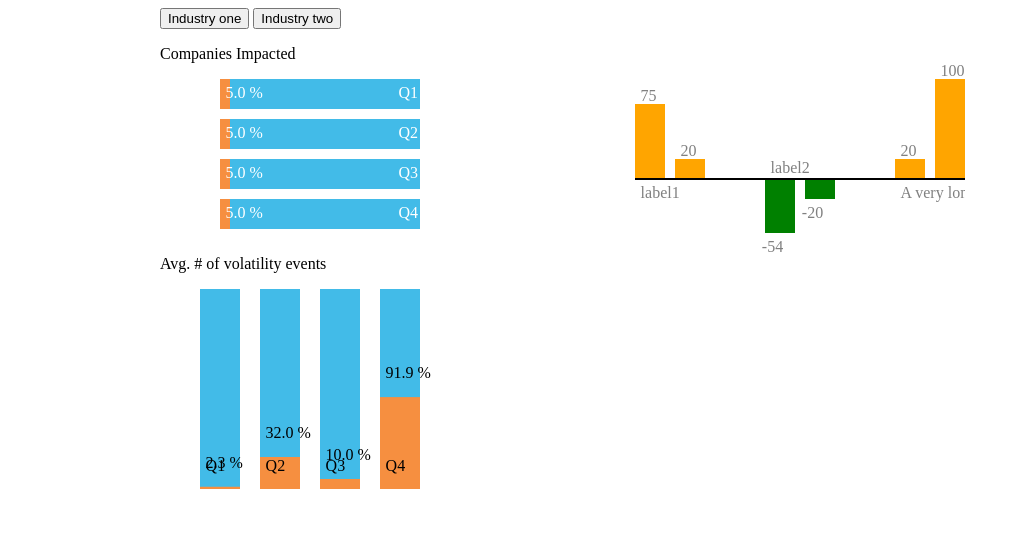
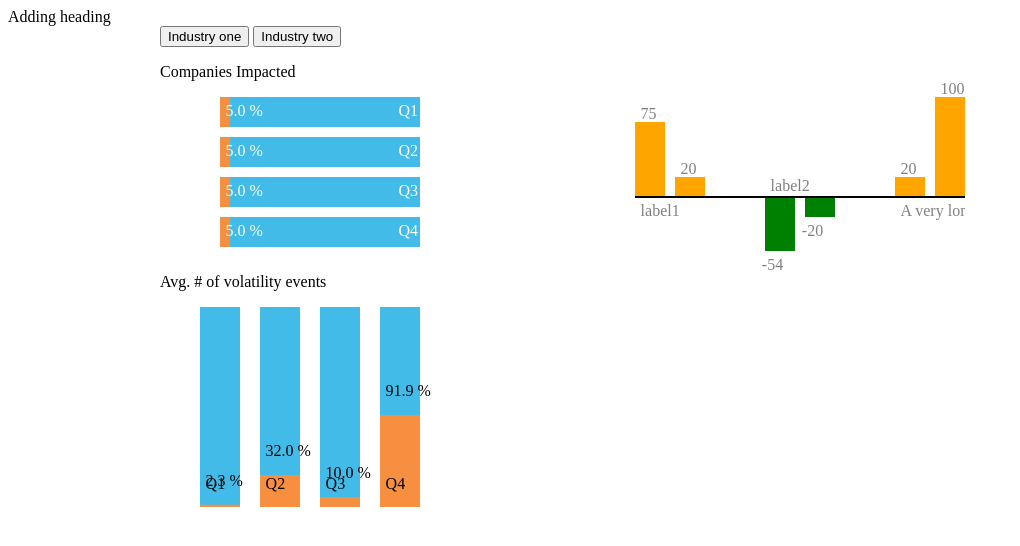
Before and after one commit to crazymonmon/GenpactInfoGraph, a plain HTML site: page index.html in a window 1280 px wide. Shown: the whole page, without its empty margins (0-1020 px from the left). Drawn offline with Linux system fonts and the light colour scheme.

Commit message:
Added text to index.html

```diff
--- a/index.html
+++ b/index.html
@@ -6,6 +6,7 @@
 <script src="js/data.js" type="text/javascript"></script>
 </head>
 <body>
+Adding heading
 <div id="wrapper">
    <div id="industry">
       <button onclick="ShowGraph('IndustryOne')">Industry one</button>
```
